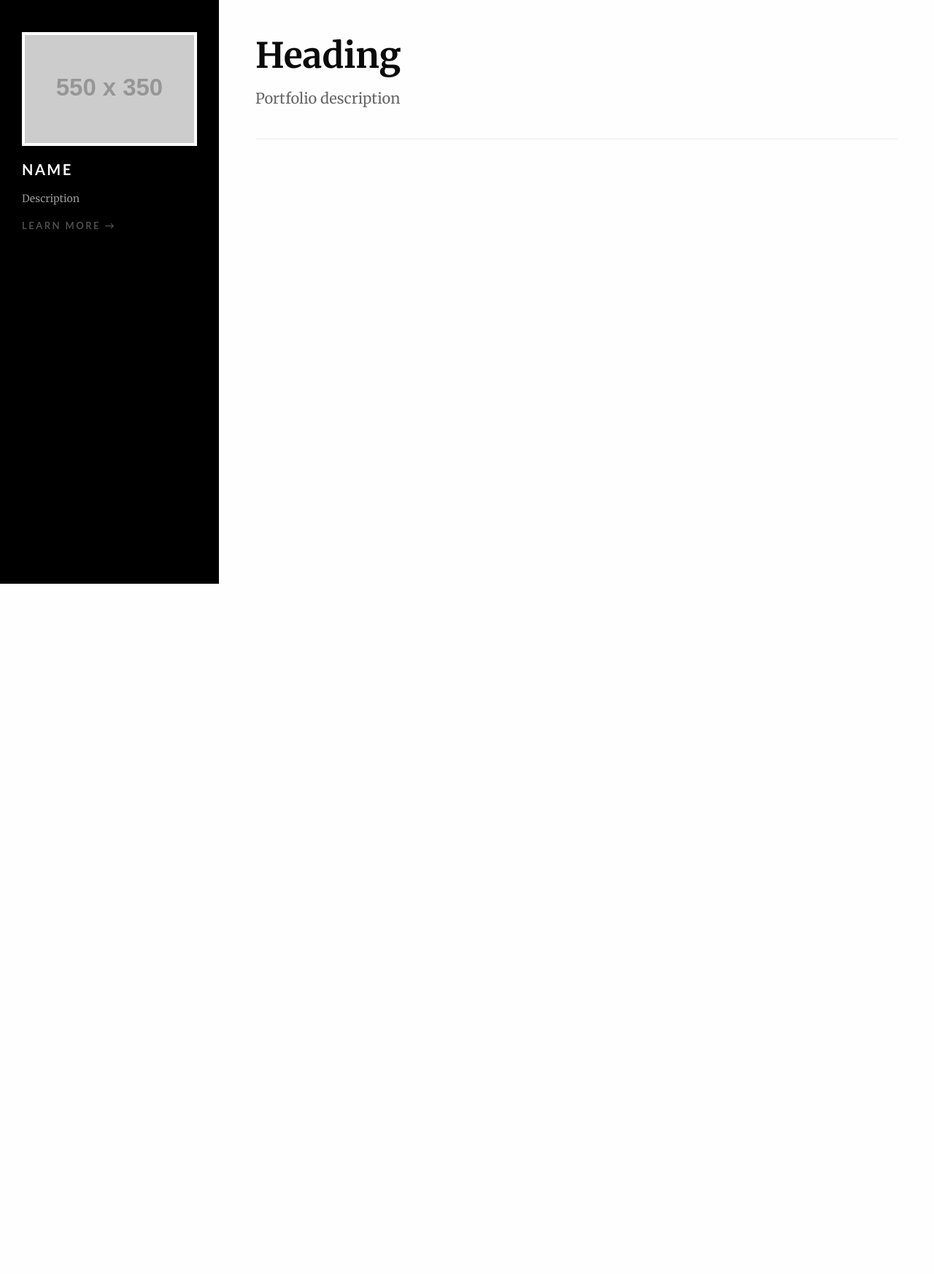
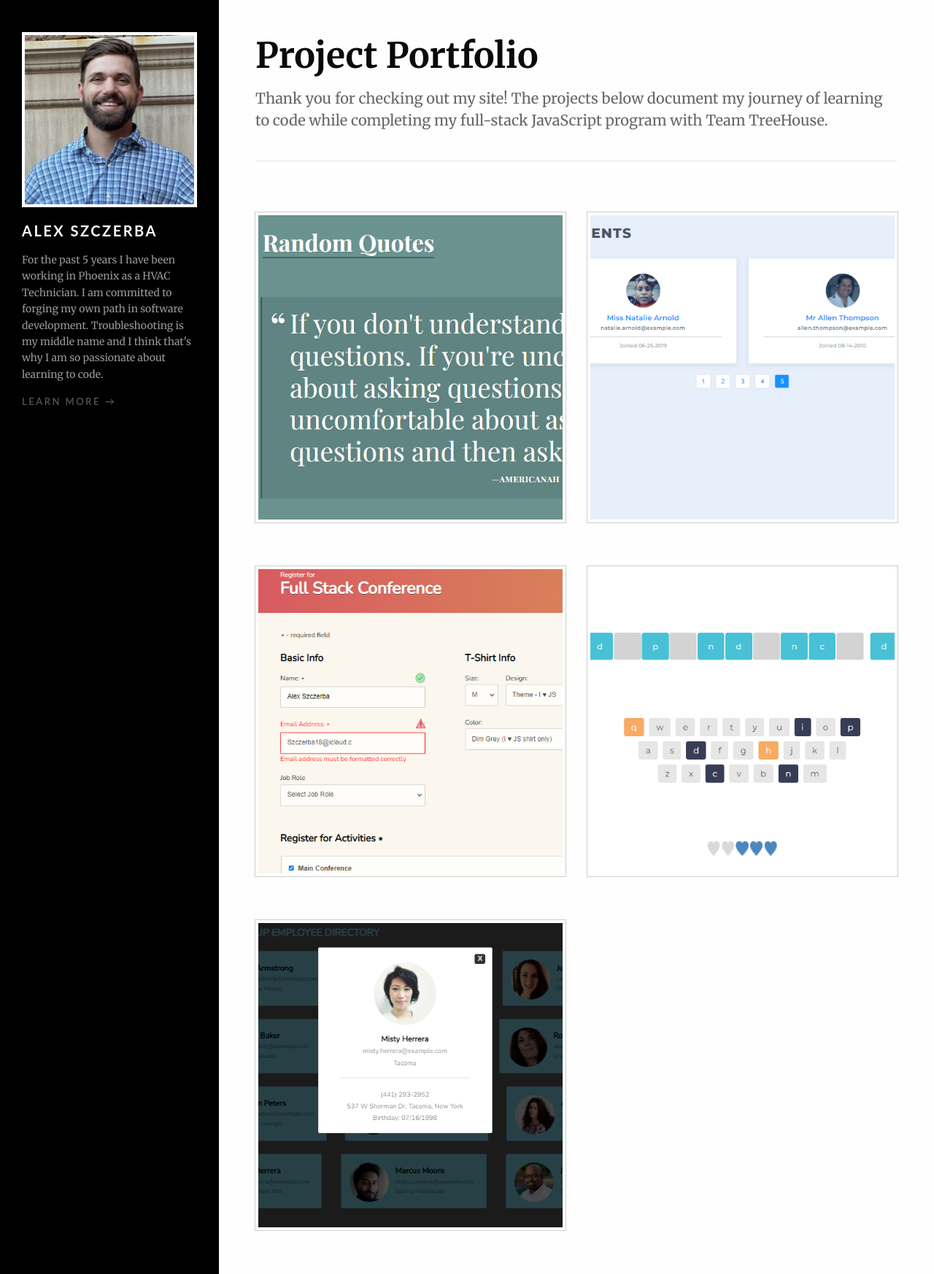
Before and after one commit to alexZerb/Project-6, a Node server app: page / in a window 1280 px wide. Shown: the whole page at 73% size. Before the commit the page ends 800 px from the top, so only its background shows below. Run offline with Node 20, Linux system fonts and the light colour scheme; grey boxes labelled with a size stand in for pictures from a placeholder-image service; some libraries are stand-ins or nearby versions.

Commit message:
Update
Re worked JSON data, fixed photos so that they can be accessed in public file, completed pug templates

```diff
--- a/app.js
+++ b/app.js
@@ -4,16 +4,33 @@ const app = express();
 
 const { projects } = require('./data.json');
 
-app.set('view engine', 'pug');
-
 app.use(express.json());
 
-app.use('static', express.static('public'));
+app.set('view engine', 'pug');
+app.use('/static', express.static('public'));
 
-app.get('/', (req, res) => {
-    res.render('index');
+app.get('/', (req, res, next) => {
+    res.render('index', {projects});
 })
 
-app.listen(3000, () => {
-    console.log('The application is running on localhost: 3000!');
+app.get('/about', (req, res) => {
+    res.render('about');
+})
+
+app.get('/projects/:id', (req, res, next) => {
+    const id = req.params.id;
+    const project = projects[id];
+        if(project) {
+            res.render('project', { project });
+        } else {
+            const err = new Error;
+            err.status = 404;
+            err.message = `Cannot find project ${id}`;
+            next(err);
+        }
+
 });
+const port = process.PORT || 3000;
+app.listen(port, () => {
+    console.log(`The application is running on localhost: ${port}`);
+});
--- a/data.json
+++ b/data.json
@@ -3,47 +3,48 @@
         {
             "id": 0,
             "project-name": "project-1",
-            "description": "random-quote-generator",
+            "description": "Random Quote Generator: A random quote is selected from an array of questions using JavaScript. In addition, there is a timer that will automatically refresh the page displaying a new quote with a new background color.",
             "technologies": ["JavaScript", "HTML", "CSS", "Visual Studio Code"],
-            "live_link": "",
+            "live_link": "https://github.com/alexZerb/project-1",
             "github-link": "https://github.com/alexZerb/project-1",
-            "image_urls": ""
+            "image_urls": [ "/static/img/project1LC.jpg", "/static/img/project1PT.jpg" ]
         },
         {
             "id": 1,
             "project-name": "project-2",
-            "description": "data-pagination",
+            "description": "Data Pagination and Filtering: Using JavaScript, this project breaks up 42 students into several pages of 12 students at a time.",
             "technologies": ["JavaScript", "HTML", "CSS", "Visual Studio Code"],
             "live_link": "",
             "github-link": "https://github.com/alexZerb/project-2",
-            "image_urls": ""
+            "image_urls": [ "/static/img/project2LC.jpg", "/static/img/project2PT.jpg" ]
         },
         {
             "id": 2,
             "project-name": "project-3",
-            "description": "interactive-form",
+            "description": "Interactive Form: A form created with HTML and logic programmed with Javascript. Form submission is dependent upon filling out the form correctly. Different colors and styles are available depending on your selection under t-shirt field",
             "technologies": ["JavaScript", "HTML", "CSS", "Visual Studio Code"],
-            "live_link": "",
+            "live_link": "https://github.com/alexZerb/project-3",
             "github-link": "https://github.com/alexZerb/project-3",
-            "image_urls": ""
+            "image_urls": ["/static/img/project3LC.jpg", "/static/img/project3PT.jpg"
+           ]
         },
         {
             "id": 3,
             "project-name": "project-4",
-            "description": "game-show-app",
+            "description": "Phrase Hunter: Do we have any Will Smith movie buffs? This 'hangman' styled game  was created around popular Will Smith movies! Think you have what it takes? With only 5 lives you have to spell out the title of each movie.",
             "technologies": ["JavaScript", "HTML", "CSS", "Object Oriented Programming", "Visual Studio Code"],
-            "live_link": "",
+            "live_link": "https://github.com/alexZerb/project-4",
             "github-link": "https://github.com/alexZerb/project-4",
-            "image_urls": ""
+            "image_urls": [ "/static/img/project4LC.jpg", "/static/img/project4PT.jpg" ]
         },
         {
             "id": 4,
-            "project-name": "project-4",
-            "description": "public-api-requests",
-            "technologies": ["JavaScript", "AJAX"],
-            "live_link": "",
+            "project-name": "project-5",
+            "description": "Employee Directory App: Using AJAX and Fetch API, this application gathers 12 random users from random.user.me. A picture and several contact details are available to view for each individual student.",
+            "technologies": ["JavaScript", "AJAX", "HTML", "CSS", "Git", "Error-Handling", "JSON", "Visual Studio Code"],
+            "live_link": "https://github.com/alexZerb/project-5",
             "github-link": "https://github.com/alexZerb/project-5",
-            "image_urls": ""
+            "image_urls": [ "/static/img/project5LC.jpg", "/static/img/project5PT.jpg" ]
         }
     ]
 }
--- a/views/about.pug
+++ b/views/about.pug
@@ -21,7 +21,7 @@ block content
         .about-bio
 
           //- Replace the boilerplate below with your best elevator pitch
-          p Hi, thank you for looking at my personal site! I have experience from multiple lines of business, however, one constant has always been troubleshooting problems. As a developer, I am always striving to learn and apply my skills to whatever challenge I come across.
+          p Hi, thank you for looking at my personal site! I have experience from multiple lines of business, however, one constant has always been troubleshooting problems. As a software developer, I am always striving to learn more and apply my skills to whatever challenge I come across.
 
 
       .skills-contact-box.box
@@ -35,6 +35,7 @@ block content
           li SQL
           li Excel
           li Git and GitHub
+          li AJAX
           li Visual Studio Code
           li Accessibility
           li Error Handling
@@ -47,12 +48,9 @@ block content
 
         h6 Contact Info
 
-        //- Replace with your own contact info - feel free to use fake information if you prefer
         ul
           li 602-513-2023
           li szczerba18@icloud.com
-
-        //- Add URLs to the hrefs below to link to your social media accounts - feel free to use non-personal links to social media home pages if you prefer
         a.btn-link(href='https://www.linkedin.com/in/alexander-szczerba-24a040ba/') LinkedIn
         a.btn-link(href='https://github.com/alexZerb/') GitHub
         a.btn-link(href='https://twitter.com/SzczerbaAlex') Twitter
--- a/views/index.pug
+++ b/views/index.pug
@@ -3,25 +3,13 @@ extends layout.pug
 block content
 
   article.portfolio-intro
-
-    //- Replace with your own heading like 'My Portfolio', or 'Hey, Potential Employers', or 'Let's make the web great together!'
-    h1 Heading
-
-    //- Replace with a description for your portfolio, what this project is, it's purpose, what it's supposed to accomplish, etc.
-    p Portfolio description
-
+    h1 Project Portfolio
+    p Thank you for checking out my site! The projects below document my journey of learning to code while completing my full-stack JavaScript program with Team TreeHouse.
 
   article.portfolio-project-thumbs
     .projects-box.box.grid
-
-      //- Use the Pug `each` iterator to loop over the projects in your data file
-
-        //- Use the example Pug code below and interpolated template literals as needed to dynamically generate:
-          //- The paths in the link's href and img's src attributes
-          //- The text 'Thumbnail' interpolated with the project title for the img's alt attribute
-          //- The project title for the h5 element's text
-
+      each project in projects
         .cell
-          a(href='#')
-            img.thumbnail(src='https://placehold.it/550x550', alt='')
-            h5 My Site
+          a(href=`/projects/${project.id}`, target="blank")
+            img.thumbnail(src=`${project.image_urls[1]}`, alt=`${project.project_name}`, target="_blank")
+            h5= project.project_name
--- a/views/layout.pug
+++ b/views/layout.pug
@@ -14,25 +14,17 @@ html(lang="en" dir="ltr")
       .sidebar-info-box
         br
         .thumbnail-box
-          img.thumbnail(src='https://placehold.it/550x350', alt='')
+          img.thumbnail(src='/static/img/profilePicture.jpg' alt='Alex Szczerba')
         .dev-intro-box
-
-          //- Replace with your name
-          h5 Name
-
-          //- Replace with description of who you are, what you do, and why you are so awesome
-          p Description
-
-          //- Add path from your '/about' route handler to the href below
-          a(href='') Learn More &rarr;
+          h5 Alex Szczerba
+          p For the past 5 years I have been working in Phoenix as a HVAC Technician. I am committed to forging my own path in software development. Troubleshooting is my middle name and I think that's why I am so passionate about learning to code.
+          a(href='./about') Learn More &rarr;
 
     .wrapper
       .header
         .header-info-box
           button#menu-icon.menu-icon(type='button' data-toggle='my-info')
-
-          //- Replace with your name — this is for the mobile layout
-          span Name
+          span Alex Szczerba
 
       block content
 
```
Also changed, not shown: views/project.pug (+8 -17 lines), public/img/profilePicture.jpg (renamed from img/profilePicture.jpg), public/img/project1LC.jpg (renamed from img/project1LC.png), public/img/project1PT.jpg (renamed from img/project1PT.png), public/img/project2LC.jpg (renamed from img/project2LC.png), public/img/project2PT.jpg (renamed from img/project2PT.png), public/img/project3LC.jpg (renamed from img/project3LC.png), public/img/project3PT.jpg (renamed from img/project3PT.png), public/img/project4LC.jpg (renamed from img/project4LC.png), public/img/project4PT.jpg (renamed from img/project4PT.png), public/img/project5LC.jpg (renamed from img/project5LC.png), public/img/project5PT.jpg (renamed from img/project5PT.png).
